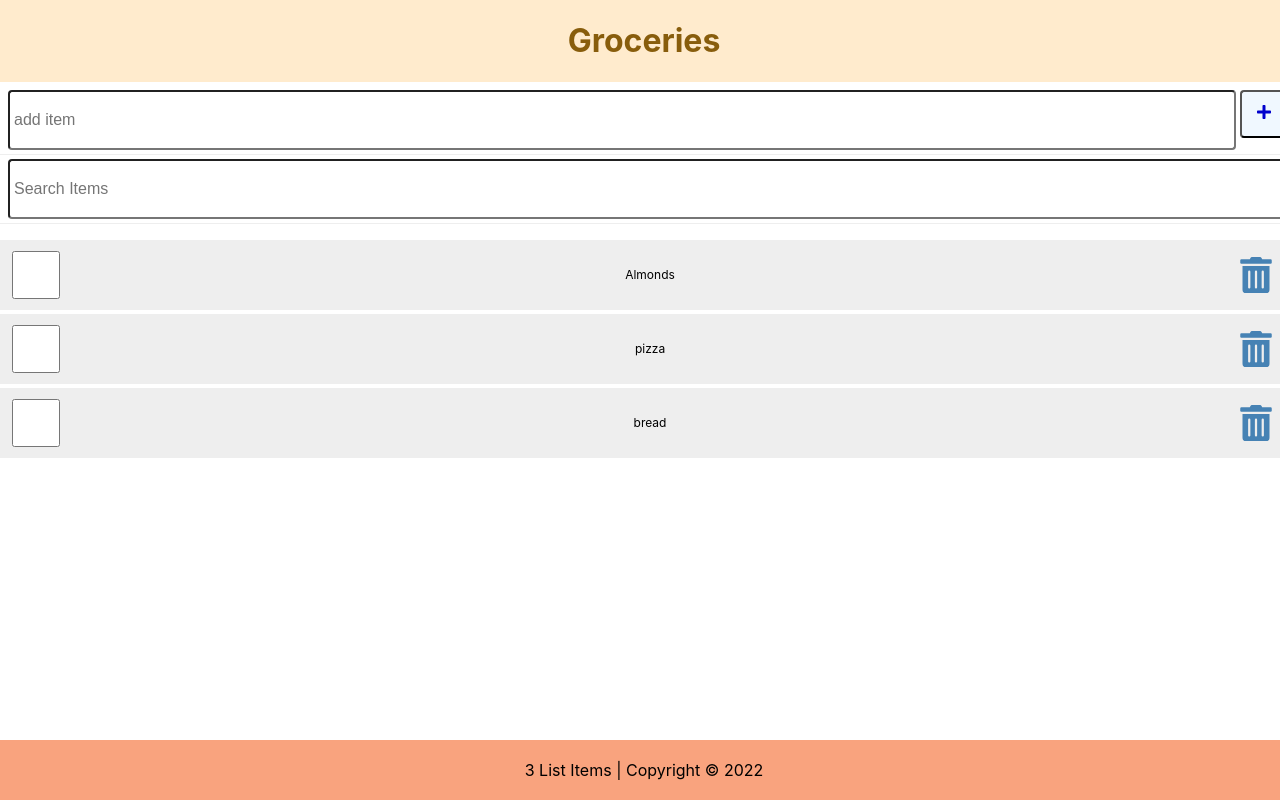
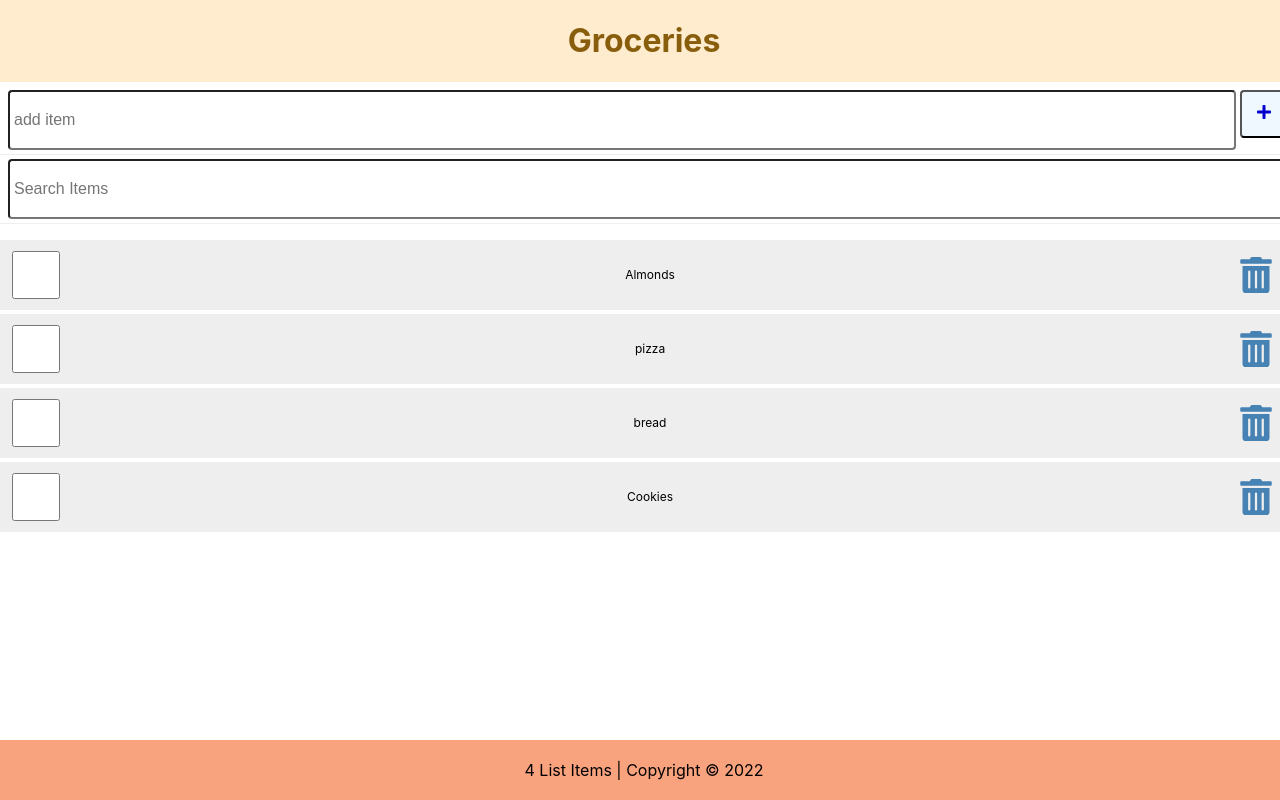
Before and after one commit to Gabeaya/React-Grocery-List-Dave-Gray-Tutorial-, a React (Create React App) app: page / in a window 1280 px wide. Built offline with nearby package versions, Linux system fonts and the light colour scheme; data requests are answered from the project's data file.

Commit message:
Add all code for posting.

```diff
--- a/data/db.json
+++ b/data/db.json
@@ -1,6 +1,5 @@
-
 {
-  "items":[
+  "items": [
     {
       "id": 1,
       "checked": false,
@@ -10,10 +9,16 @@
       "id": 2,
       "checked": false,
       "item": "pizza"
-    },{
+    },
+    {
       "id": 3,
       "checked": false,
       "item": "bread"
+    },
+    {
+      "id": 4,
+      "checked": false,
+      "item": "Cookies"
     }
   ]
 }
--- a/src/App.js
+++ b/src/App.js
@@ -46,13 +46,14 @@ function App() {
     const listItems = [...items, myNewItem];
     setItems(listItems);
     const postOptions = {
-      method: 'POST ',
+      method: 'POST',
       headers: {
         'Content-Type': 'application/json'
       },
       body: JSON.stringify(myNewItem)
     }
-    const result = await apiRequest(API_URL)
+    const result = await apiRequest(API_URL, postOptions);
+      if (result) setFetchError(result);
   }
 
   // set a variable each to a functin that maps through the items, for the item that matches the id as the item that was clicked, we will make a Copy, using the spreadoperator= ...item, of the said item and alter its checked property.
```
